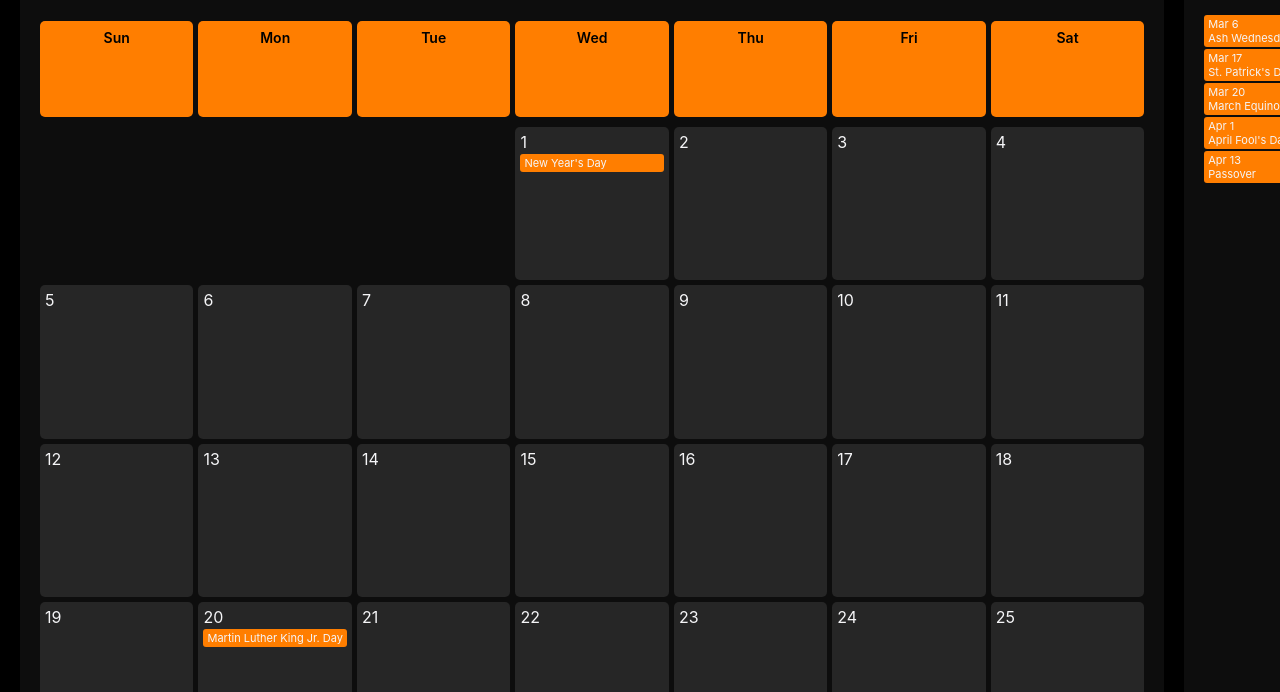
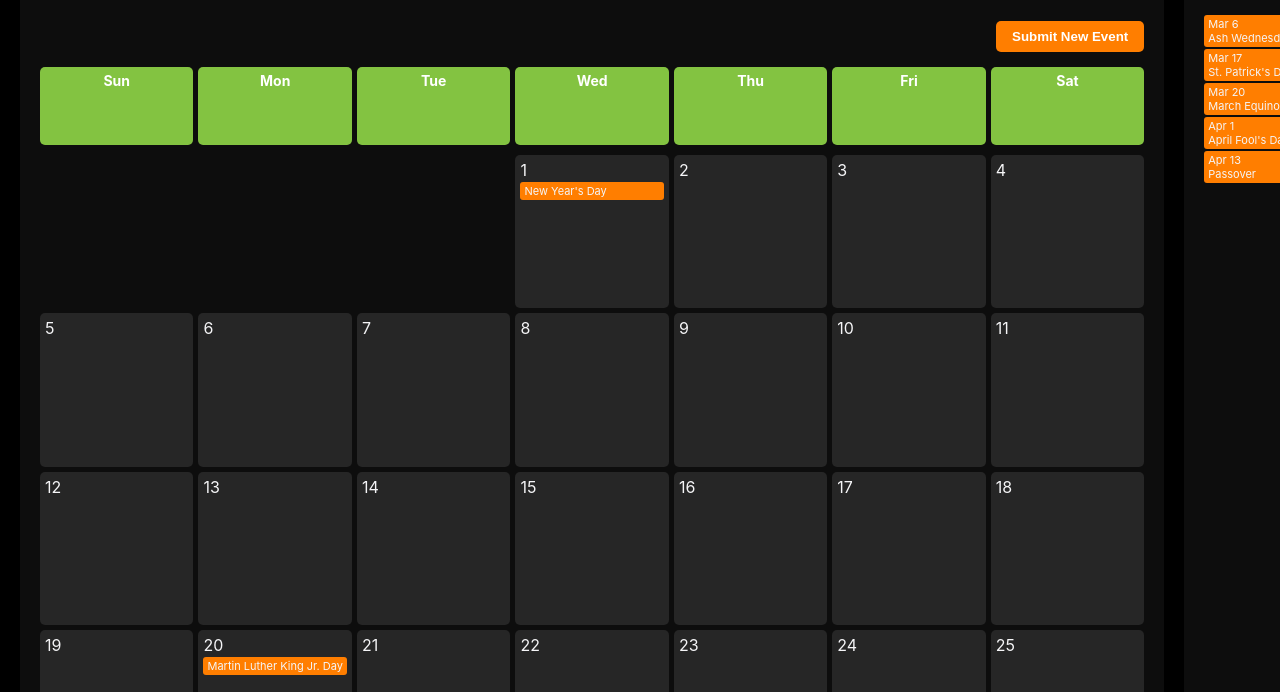
Before and after one commit to Finn4PF/notthefee-website, a website: page calendar.html in a window 1280 px wide. Shown: the part 108-800 px from the top of the page. Drawn offline with Linux system fonts and the light colour scheme.

Commit message:
Update calendar styling and add submit button

```diff
--- a/calendar.html
+++ b/calendar.html
@@ -58,10 +58,10 @@
 
         .calendar-day.header {
             aspect-ratio: auto;
-            padding: 8px 5px;
-            background: var(--primary);
-            color: var(--background);
-            font-weight: 600;
+            padding: 5px;
+            background: var(--secondary);
+            color: white;
+            font-weight: 700;
             font-size: 14px;
             text-align: center;
             border-radius: 5px;
@@ -73,7 +73,7 @@
             padding: 5px;
             background: rgba(255, 255, 255, 0.1);
             border-radius: 5px;
-            min-height: 80px;
+            min-height: 68px;
         }
 
         .event {
@@ -154,6 +154,21 @@
             background: var(--primary);
             color: white;
         }
+
+        .calendar-actions {
+            margin-bottom: 15px;
+            text-align: right;
+        }
+
+        .submit-event-btn {
+            background: var(--primary);
+            color: white;
+            border: none;
+            padding: 8px 16px;
+            border-radius: 5px;
+            cursor: pointer;
+            font-weight: 600;
+        }
     </style>
 </head>
 <body>
@@ -163,6 +178,11 @@
                 <button class="prev-month">&lt;</button>
                 <h2 id="currentMonth">January 2025</h2>
                 <button class="next-month">&gt;</button>
+            </div>
+            <div class="calendar-actions">
+                <button onclick="calendar.showSubmissionModal()" class="submit-event-btn">
+                    Submit New Event
+                </button>
             </div>
             <div class="calendar-grid"></div>
         </div>
```
